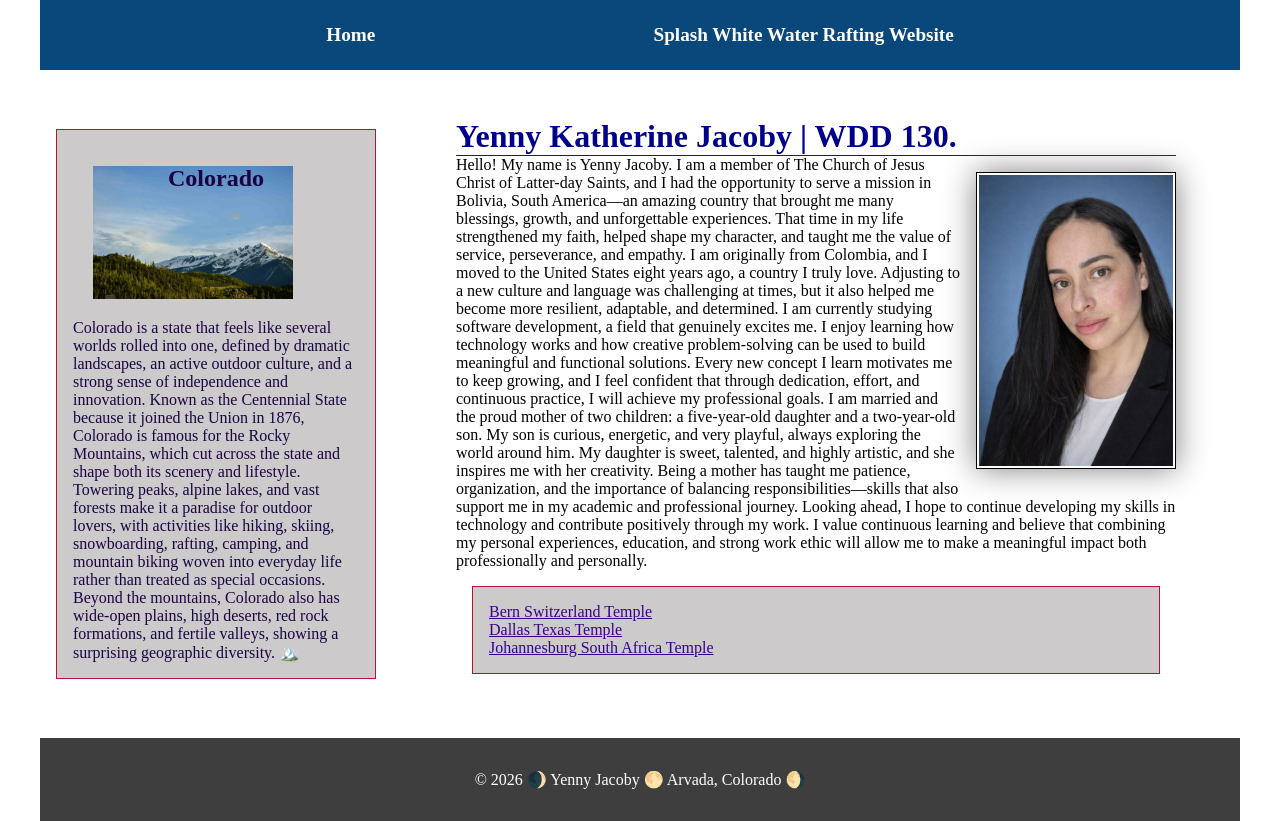
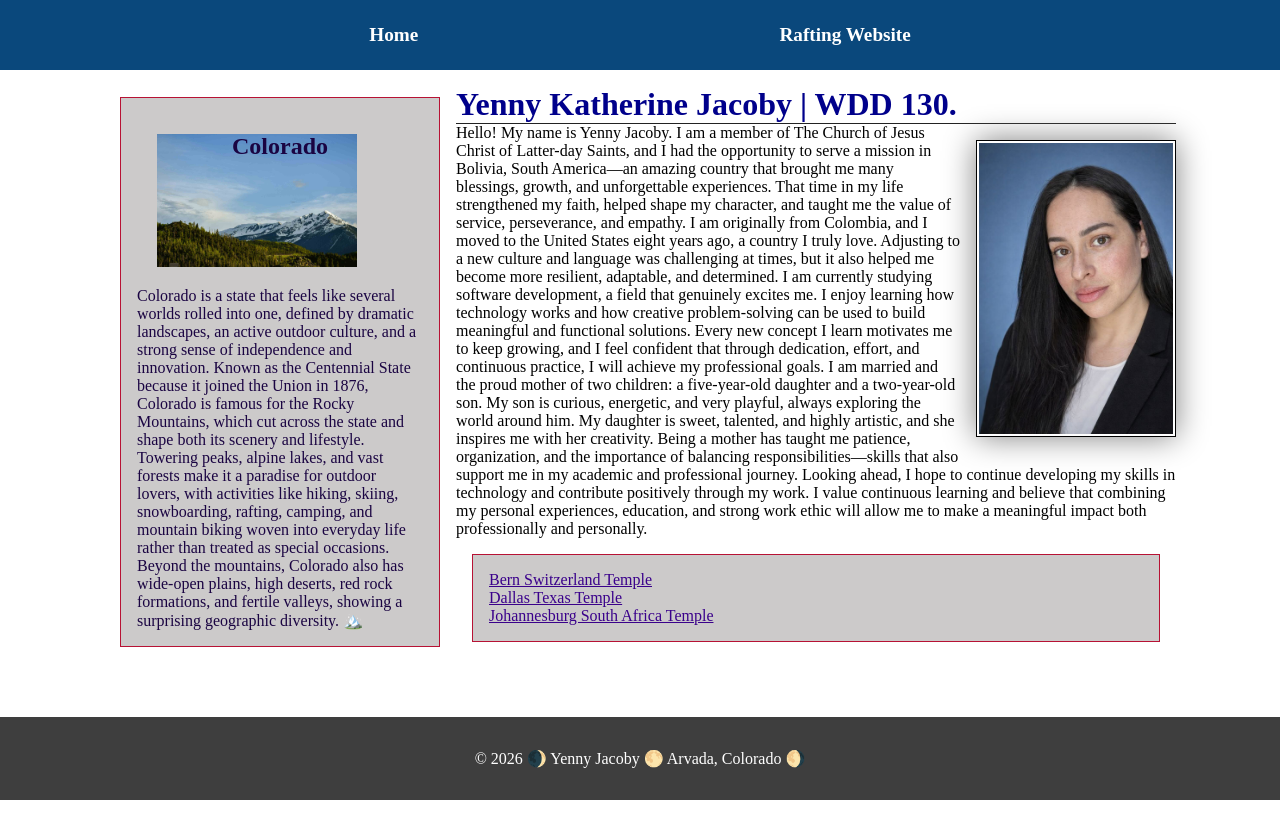
Before and after one commit to yennyjacoby/wdd130, a plain HTML site: page index.html in a window 1280 px wide. After the commit the page ends 800 px from the top, so only its background shows below. Drawn offline with Linux system fonts and the light colour scheme.

Commit message:
homepage2

```diff
--- a/index.html
+++ b/index.html
@@ -14,8 +14,8 @@
 <body>
     <header>
         <nav>
-            <a href="#"> Home</a>
-            <a href="wwr/"> Splash White Water Rafting Website</a>
+            <a href="#">Home</a>
+            <a href="wwr/">Rafting Website</a>
         </nav>
     </header>
     <div class="grid">
--- a/styles/styles.css
+++ b/styles/styles.css
@@ -34,16 +34,8 @@ a {
     color: rgb(58, 1, 139);
 }
 
-header,
-.grid,
-footer {
-    max-width: 1200px;
-    margin: 0 auto;
-    /* If the auto is not here I won't have it centered */
-
-}
-
 main {
+    flex: 1;
     max-width: 45rem;
     grid-column: 2/3;
     margin: 1rem 0;
@@ -117,10 +109,26 @@ ul {
     align-items: center;
     margin-top: 2rem;
     margin-bottom: 2rem;
+    max-width: 1200px;
+    margin: 0 auto;
+}
+
+body {
+    width: 100%;
+    max-width: 100%;
+    display: flex;
+    flex-direction: column;
+}
+
+html,
+body {
+    height: 100%;
+    margin: 0;
 }
 
 footer {
-    margin-top: 0;
+    margin-top: auto;
+    border-top: 3px var(--second-color);
     background-color: #3e3e3e;
     color: #fff;
     text-align: center;
```
